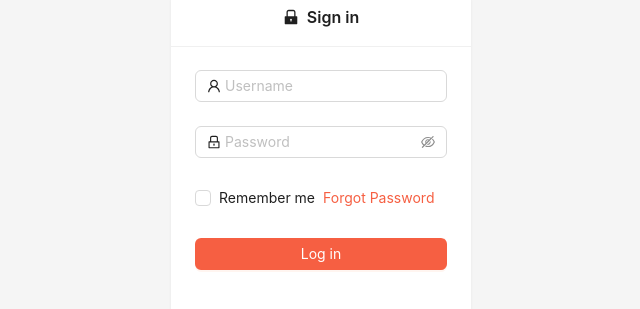
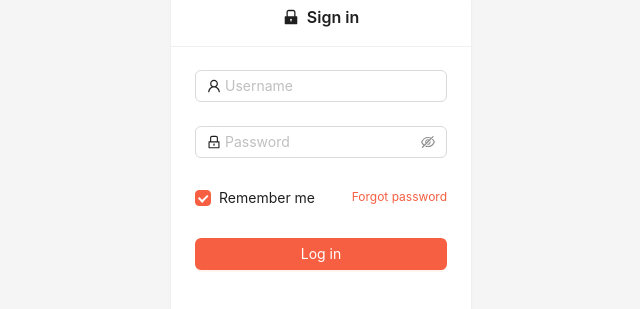
Before and after one commit to tech-manthan/mernspace-dashboard, a React (Vite) app: page /auth/login in a window 1280 px wide. Shown: the part 271-580 px from the top of the page, without its empty margins (319-959 px from the left). Built offline with nearby package versions, Linux system fonts and the light colour scheme.

Commit message:
add validation to login form

```diff
--- /dev/null
+++ b/src/components/icons/Logo.tsx
@@ -0,0 +1,17 @@
+export const Logo = () => {
+  return (
+    <svg
+      width="81"
+      height="23"
+      viewBox="0 0 81 23"
+      fill="none"
+      xmlns="http://www.w3.org/2000/svg"
+    >
+      <path
+        d="M39.746 9.432C39.746 10.164 39.578 10.836 39.242 11.448C38.906 12.048 38.39 12.534 37.694 12.906C36.998 13.278 36.134 13.464 35.102 13.464H33.194V18H30.116V5.364H35.102C36.11 5.364 36.962 5.538 37.658 5.886C38.354 6.234 38.876 6.714 39.224 7.326C39.572 7.938 39.746 8.64 39.746 9.432ZM34.868 11.016C35.456 11.016 35.894 10.878 36.182 10.602C36.47 10.326 36.614 9.936 36.614 9.432C36.614 8.928 36.47 8.538 36.182 8.262C35.894 7.986 35.456 7.848 34.868 7.848H33.194V11.016H34.868ZM44.4264 5.364V18H41.3484V5.364H44.4264ZM49.933 15.48H55.369V18H46.441V15.66L51.841 7.884H46.441V5.364H55.369V7.704L49.933 15.48ZM60.6557 15.48H66.0917V18H57.1637V15.66L62.5637 7.884H57.1637V5.364H66.0917V7.704L60.6557 15.48ZM75.9683 15.768H71.2523L70.4963 18H67.2743L71.8463 5.364H75.4103L79.9823 18H76.7243L75.9683 15.768ZM75.1763 13.392L73.6103 8.766L72.0623 13.392H75.1763Z"
+        fill="#484848"
+      />
+      <circle cx="11" cy="11" r="7.5" stroke="#F65F42" strokeWidth="7" />
+    </svg>
+  );
+};
--- /dev/null
+++ b/src/components/icons/index.ts
@@ -0,0 +1,3 @@
+import { Logo } from "./Logo";
+
+export { Logo };
--- a/src/pages/login/LoginPage.tsx
+++ b/src/pages/login/LoginPage.tsx
@@ -1,6 +1,7 @@
 import { LockFilled, LockOutlined, UserOutlined } from "@ant-design/icons";
-import { Button, Card, Checkbox, Form, Input, Layout, Space } from "antd";
+import { Button, Card, Checkbox, Flex, Form, Input, Layout, Space } from "antd";
 import { Link } from "react-router-dom";
+import { Logo } from "../../components/icons";
 
 export default function LoginPage() {
   return (
@@ -23,25 +24,7 @@ export default function LoginPage() {
       >
         <Space direction="vertical" align="center" size="large">
           <Layout.Content>
-            <svg
-              width="81"
-              height="23"
-              viewBox="0 0 81 23"
-              fill="none"
-              xmlns="http://www.w3.org/2000/svg"
-            >
-              <path
-                d="M39.746 9.432C39.746 10.164 39.578 10.836 39.242 11.448C38.906 12.048 38.39 12.534 37.694 12.906C36.998 13.278 36.134 13.464 35.102 13.464H33.194V18H30.116V5.364H35.102C36.11 5.364 36.962 5.538 37.658 5.886C38.354 6.234 38.876 6.714 39.224 7.326C39.572 7.938 39.746 8.64 39.746 9.432ZM34.868 11.016C35.456 11.016 35.894 10.878 36.182 10.602C36.47 10.326 36.614 9.936 36.614 9.432C36.614 8.928 36.47 8.538 36.182 8.262C35.894 7.986 35.456 7.848 34.868 7.848H33.194V11.016H34.868ZM44.4264 5.364V18H41.3484V5.364H44.4264ZM49.933 15.48H55.369V18H46.441V15.66L51.841 7.884H46.441V5.364H55.369V7.704L49.933 15.48ZM60.6557 15.48H66.0917V18H57.1637V15.66L62.5637 7.884H57.1637V5.364H66.0917V7.704L60.6557 15.48ZM75.9683 15.768H71.2523L70.4963 18H67.2743L71.8463 5.364H75.4103L79.9823 18H76.7243L75.9683 15.768ZM75.1763 13.392L73.6103 8.766L72.0623 13.392H75.1763Z"
-                fill="#484848"
-              />
-              <circle
-                cx="11"
-                cy="11"
-                r="7.5"
-                stroke="#F65F42"
-                stroke-width="7"
-              />
-            </svg>
+            <Logo />
           </Layout.Content>
           <Card
             title={
@@ -61,23 +44,56 @@ export default function LoginPage() {
               width: 300,
             }}
           >
-            <Form>
-              <Form.Item name="username">
+            <Form
+              initialValues={{
+                remember: true,
+              }}
+            >
+              <Form.Item
+                name="email"
+                rules={[
+                  {
+                    required: true,
+                    message: "Please enter your email",
+                  },
+                  {
+                    type: "email",
+                    message: "Email is invalid",
+                  },
+                ]}
+              >
                 <Input placeholder="Username" prefix={<UserOutlined />} />
               </Form.Item>
 
-              <Form.Item name="password">
+              <Form.Item
+                name="password"
+                rules={[
+                  {
+                    required: true,
+                    message: "Please enter your password",
+                  },
+                ]}
+              >
                 <Input.Password
                   placeholder="Password"
                   prefix={<LockOutlined />}
                 />
               </Form.Item>
 
-              <Form.Item name="remember">
-                <Checkbox>Remember me</Checkbox>
-
-                <Link to={"/auth/forgot-password"}>Forgot Password</Link>
-              </Form.Item>
+              <Flex justify="space-between">
+                <Form.Item name="remember" valuePropName="checked">
+                  <Checkbox>Remember me</Checkbox>
+                </Form.Item>
+                <Link
+                  to={"/auth/forgot-password"}
+                  style={{
+                    paddingTop: 6,
+                    fontSize: 12,
+                  }}
+                >
+                  Forgot password
+                </Link>
+              </Flex>
 
               <Form.Item name="remember">
                 <Button
```
Also changed, not shown: setupTest.ts (+17 -0 lines), 1 other file (tests, documents, lock files or other folders).
